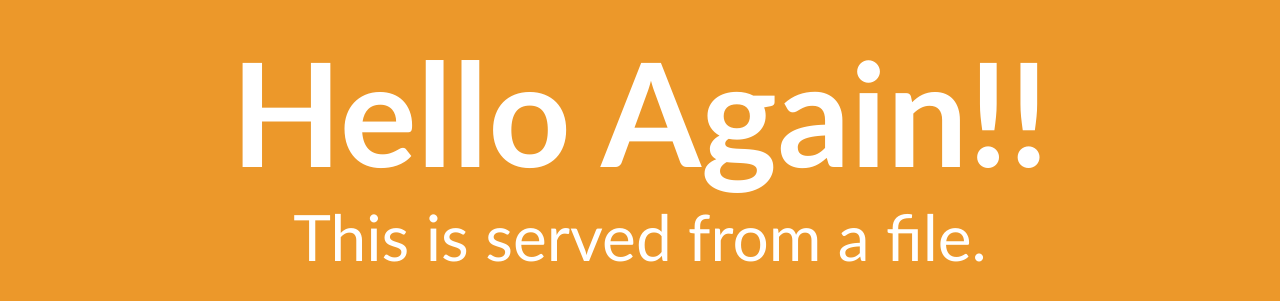
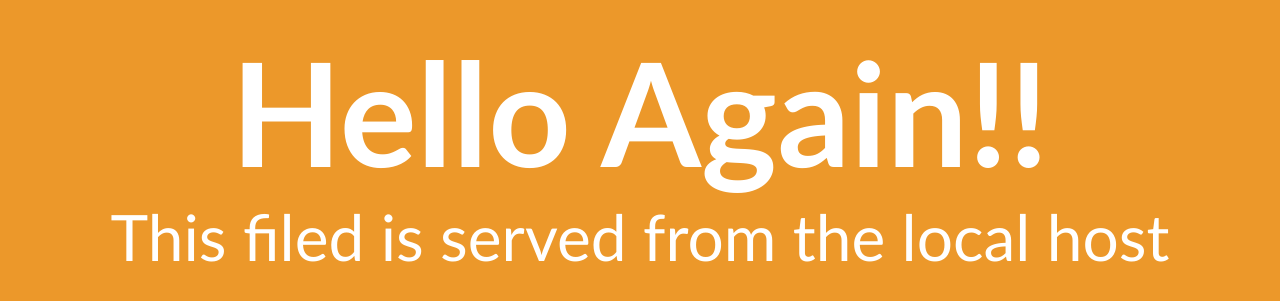
Before and after one commit to AffableAWE/node-basics-server, a plain HTML site: page index.html in a window 1280 px wide. Shown: the part 175-476 px from the top of the page. Drawn offline with Linux system fonts and the light colour scheme.

Commit message:
Update index.html

```diff
--- a/index.html
+++ b/index.html
@@ -48,7 +48,7 @@
 <body>
     <div class="center">
         <h1>Hello Again!!</h1>
-        <p>This is served from a file.</p>
+        <p>This filed is served from the local host</p>
     </div>
 </body>
 
```
